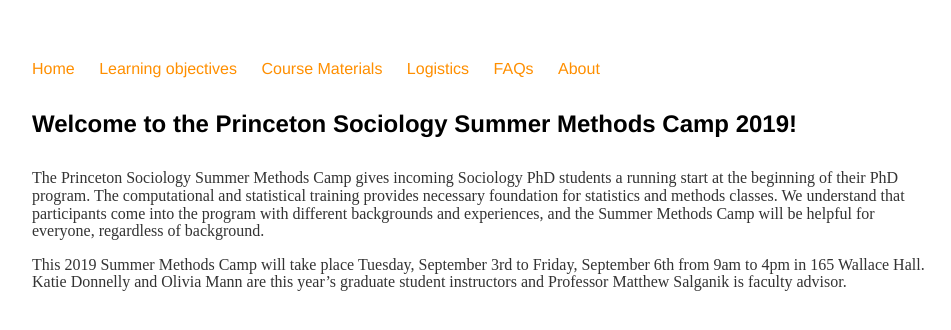
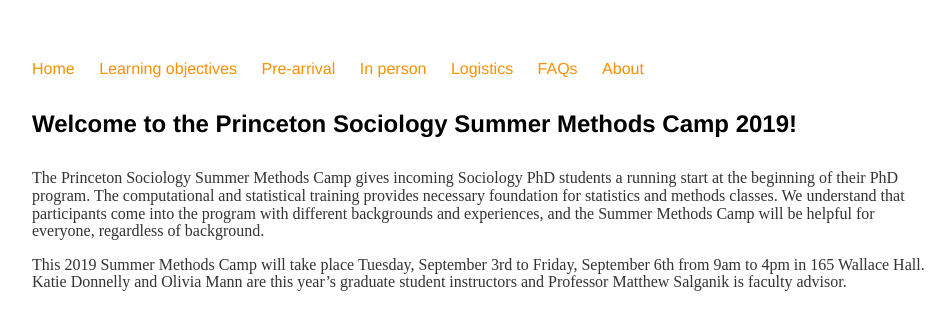
Before and after one commit to bstewart/princeton_methods_camp, a Jekyll site: the page built from index.md, in a window 1280 px wide. Shown: the top 330 px of the page, without its empty margins (160-1111 px from the left). Built offline with Jekyll 4.4.1, drawn with Linux system fonts in a browser that asks for light colours.

Commit message:
updating nav

```diff
--- a/_layouts/default.html
+++ b/_layouts/default.html
@@ -13,7 +13,8 @@
 <ul>
 <li><a href="/">Home</a></li>
 <li><a href="/learning-objectives">Learning objectives</a></li>
-<li><a href="/materials">Course Materials</a></li>
+<li><a href="/pre-arrival">Pre-arrival</a></li>
+<li><a href="/in-person">In person</a></li>
 <li><a href="/logistics">Logistics</a></li>
 <li><a href="/faq">FAQs</a></li>
 <li><a href="/about">About</a></li>
```
